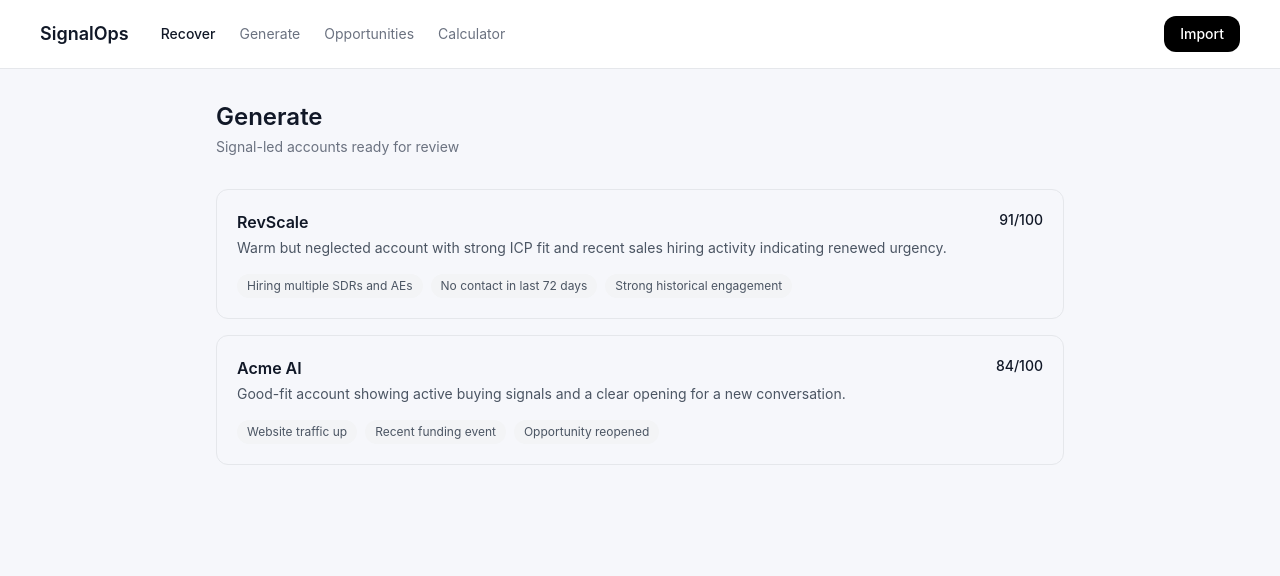
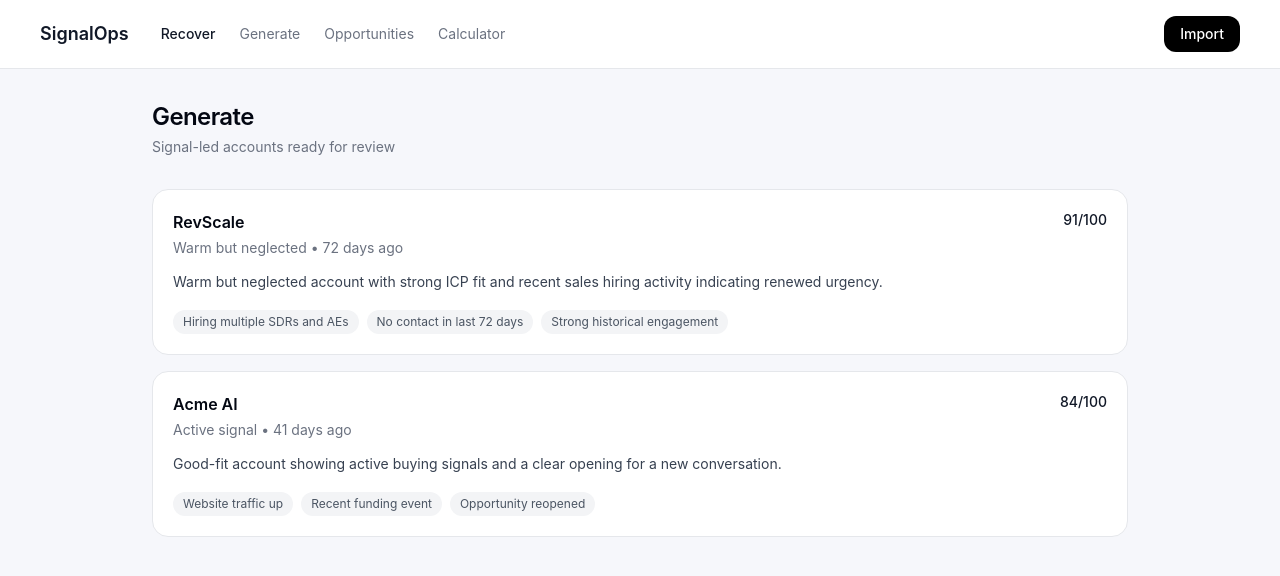
Before and after one commit to powerstephen/SignalOps, a Next.js app: page /generate in a window 1280 px wide. Shown: the top 576 px of the page. Built offline with nearby package versions, Linux system fonts and the light colour scheme.

Commit message:
Update page.tsx

```diff
--- a/app/generate/page.tsx
+++ b/app/generate/page.tsx
@@ -1,47 +1,18 @@
-import Link from "next/link"
+import AccountCard from "@/components/account-card"
+import PageContainer from "@/components/page-container"
 import { accounts } from "@/lib/accounts"
 
 export default function GeneratePage() {
   return (
-    <div className="max-w-4xl mx-auto px-6 py-8">
-      <div className="mb-8">
-        <h1 className="text-2xl font-semibold">Generate</h1>
-        <p className="mt-1 text-sm text-gray-500">
-          Signal-led accounts ready for review
-        </p>
-      </div>
-
+    <PageContainer
+      title="Generate"
+      subtitle="Signal-led accounts ready for review"
+    >
       <div className="space-y-4">
         {accounts.map((account) => (
-          <Link
-            key={account.id}
-            href={`/account/${account.id}`}
-            className="block rounded-xl border border-gray-200 p-5 transition hover:bg-gray-50"
-          >
-            <div className="flex items-start justify-between gap-4">
-              <div className="min-w-0">
-                <h2 className="text-base font-semibold">{account.name}</h2>
-                <p className="mt-1 text-sm text-gray-600">{account.summary}</p>
-              </div>
-
-              <div className="whitespace-nowrap text-sm font-medium text-gray-900">
-                {account.score}/100
-              </div>
-            </div>
-
-            <div className="mt-4 flex flex-wrap gap-2">
-              {account.signals.slice(0, 3).map((signal) => (
-                <span
-                  key={signal}
-                  className="rounded-full bg-gray-100 px-2.5 py-1 text-xs text-gray-600"
-                >
-                  {signal}
-                </span>
-              ))}
-            </div>
-          </Link>
+          <AccountCard key={account.id} account={account} />
         ))}
       </div>
-    </div>
+    </PageContainer>
   )
 }
```
